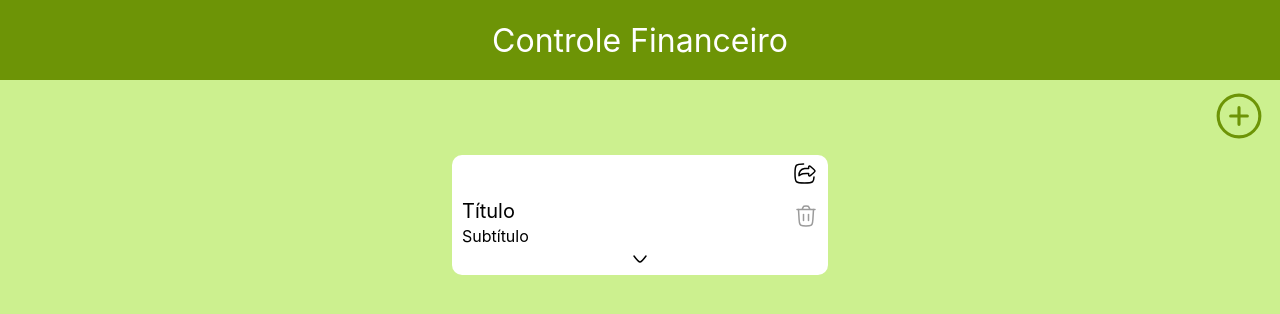
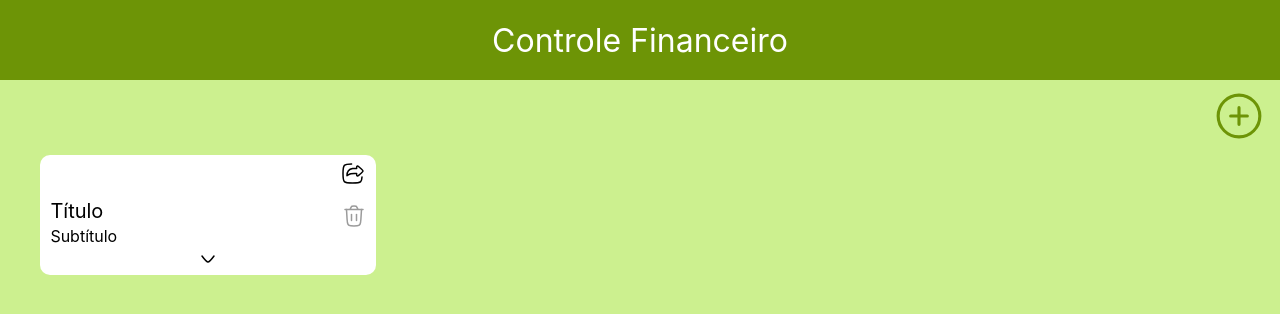
Before and after one commit to FernandoFares1727/ControleFinanceiroV2, a React (Create React App) app: page / in a window 1280 px wide. Both pictures are taken after a click on the button 1239 px from the left and 117 px from the top of the page. Shown: the top 314 px of the page. Built offline with nearby package versions, Linux system fonts and the light colour scheme.

Commit message:
Adjust to grid

```diff
--- a/src/App.css
+++ b/src/App.css
@@ -51,8 +51,25 @@ body {
 
 .Record-Container {
   margin-top: 10px;
-  display: flex;
-  gap: 15px;
-  flex-direction: column;
+  max-width: 100%;
+  display: grid;
+  grid-gap: 15px;
+  justify-items: center;
   align-items: center;
+  height: auto;
+
+  /* Para telas maiores, define 3 colunas */
+  @media (min-width: 1030px) {
+    grid-template-columns: repeat(3, minmax(250px, 1fr));
+  }
+
+  /* Para telas médias, define 2 colunas */
+  @media (min-width: 768px) and (max-width: 1029px) {
+    grid-template-columns: repeat(2, minmax(250px, 1fr));
+  }
+
+  /* Para telas menores, define 1 coluna */
+  @media (max-width: 767px) {
+    grid-template-columns: repeat(1, 1fr);
+  }
 }
--- a/src/Components/record/style.css
+++ b/src/Components/record/style.css
@@ -3,7 +3,7 @@
     display: flex;
     flex-direction: column;
     background-color: #FFFFFF;
-    width: 376px;
+    min-width: 335.86px;
     border-radius: 10px;
 }
 
```
